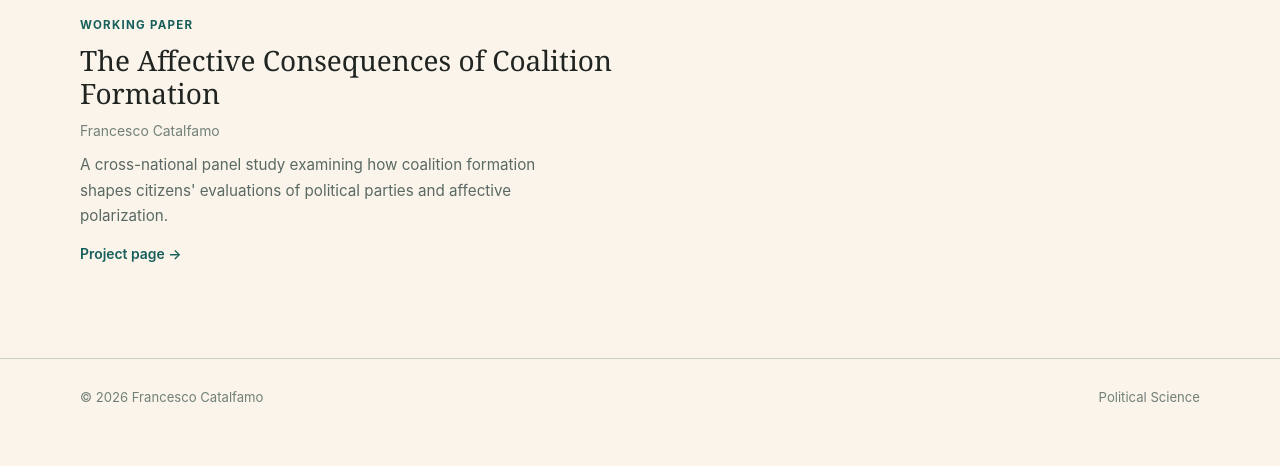
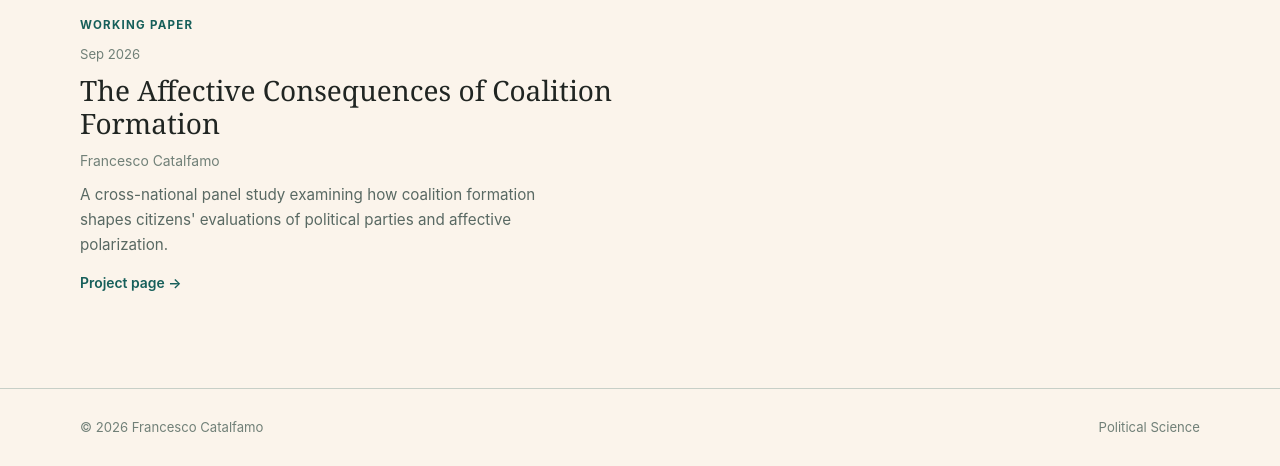
Before and after one commit to FCatalfamo/FCatalfamo.github.io, a Jekyll site: the page built from research/index.html, in a window 1280 px wide and 1393 px high, cut to the strip 927-1393 px from the top of the window. Built offline with Jekyll 4.4.1, drawn with Linux system fonts in a browser that asks for light colours.

Commit message:
Update index.html

```diff
--- a/research/index.html
+++ b/research/index.html
@@ -22,7 +22,6 @@ title: Research
 
     <title>Research — Francesco Catalfamo</title>
 
-
     <style>
 
         :root {
@@ -44,16 +43,13 @@ title: Research
 
         }
 
-
         * {
             box-sizing: border-box;
         }
 
-
         html {
             scroll-behavior: smooth;
         }
-
 
         body {
 
@@ -76,18 +72,15 @@ title: Research
 
         }
 
-
         a {
             color: inherit;
             text-decoration: none;
         }
 
-
         img {
             display: block;
             max-width: 100%;
         }
-
 
         .container {
 
@@ -97,12 +90,7 @@ title: Research
 
         }
 
-
-
-        /* ======================================
-           HEADER
-        ====================================== */
-
+        /* HEADER */
 
         .site-header {
 
@@ -120,7 +108,6 @@ title: Research
 
         }
 
-
         .navbar {
 
             min-height: 72px;
@@ -135,7 +122,6 @@ title: Research
 
         }
 
-
         .site-name {
 
             font-weight: 700;
@@ -145,7 +131,6 @@ title: Research
             color: var(--petrol-dark);
 
         }
-
 
         .nav-links {
 
@@ -159,7 +144,6 @@ title: Research
 
         }
 
-
         .nav-links a {
 
             color: var(--petrol-dark);
@@ -168,7 +152,6 @@ title: Research
 
         }
 
-
         .nav-links a:hover,
         .nav-links a.active {
 
@@ -176,19 +159,13 @@ title: Research
 
         }
 
-
-
-        /* ======================================
-           HERO
-        ====================================== */
-
+        /* HERO */
 
         .research-hero {
 
             padding: 88px 0 76px;
 
         }
-
 
         .eyebrow {
 
@@ -205,7 +182,6 @@ title: Research
             margin-bottom: 20px;
 
         }
-
 
         .research-hero h1 {
 
@@ -228,7 +204,6 @@ title: Research
 
         }
 
-
         .research-intro {
 
             max-width: 780px;
@@ -241,12 +216,7 @@ title: Research
 
         }
 
-
-
-        /* ======================================
-           PROJECTS
-        ====================================== */
-
+        /* PROJECTS */
 
         .projects-section {
 
@@ -255,7 +225,6 @@ title: Research
             border-top: 1px solid var(--line-dark);
 
         }
-
 
         .projects-header {
 
@@ -268,7 +237,6 @@ title: Research
             margin-bottom: 42px;
 
         }
-
 
         .projects-label {
 
@@ -284,7 +252,6 @@ title: Research
 
         }
 
-
         .projects-description {
 
             color: #596963;
@@ -294,7 +261,6 @@ title: Research
             font-size: 0.98rem;
 
         }
-
 
         .projects-grid {
 
@@ -306,13 +272,11 @@ title: Research
 
         }
 
-
         .project-card {
 
             min-width: 0;
 
         }
-
 
         .project-image-link {
 
@@ -325,7 +289,6 @@ title: Research
             background: var(--sage-soft);
 
         }
-
 
         .project-image {
 
@@ -341,7 +304,6 @@ title: Research
 
         }
 
-
         .project-image-link:hover .project-image {
 
             transform: scale(1.018);
@@ -349,7 +311,6 @@ title: Research
             opacity: 0.94;
 
         }
-
 
         .project-placeholder {
 
@@ -369,7 +330,6 @@ title: Research
                 );
 
         }
-
 
         .project-placeholder::before {
 
@@ -391,7 +351,6 @@ title: Research
 
         }
 
-
         .project-placeholder::after {
 
             content: "";
@@ -412,7 +371,6 @@ title: Research
 
         }
 
-
         .project-status {
 
             color: var(--petrol);
@@ -429,6 +387,15 @@ title: Research
 
         }
 
+        .project-date {
+
+            color: #718078;
+
+            font-size: 0.82rem;
+
+            margin-bottom: 8px;
+
+        }
 
         .project-title {
 
@@ -447,20 +414,17 @@ title: Research
 
         }
 
-
         .project-title a {
 
             transition: color 0.18s ease;
 
         }
 
-
         .project-title a:hover {
 
             color: var(--petrol);
 
         }
-
 
         .project-authors {
 
@@ -471,7 +435,6 @@ title: Research
             margin-bottom: 9px;
 
         }
-
 
         .project-description {
 
@@ -484,7 +447,6 @@ title: Research
             max-width: 500px;
 
         }
-
 
         .project-link {
 
@@ -500,13 +462,11 @@ title: Research
 
         }
 
-
         .project-link:hover {
 
             color: var(--petrol-dark);
 
         }
-
 
         .empty-projects {
 
@@ -516,12 +476,7 @@ title: Research
 
         }
 
-
-
-        /* ======================================
-           FOOTER
-        ====================================== */
-
+        /* FOOTER */
 
         .site-footer {
 
@@ -535,7 +490,6 @@ title: Research
 
         }
 
-
         .footer-inner {
 
             display: flex;
@@ -564,13 +511,11 @@ title: Research
 
             }
 
-
             .projects-header {
 
                 gap: 24px;
 
             }
-
 
             .projects-grid {
 
@@ -579,7 +524,6 @@ title: Research
             }
 
         }
-
 
         @media (max-width: 560px) {
 
@@ -595,7 +539,6 @@ title: Research
 
             }
 
-
             .nav-links {
 
                 width: 100%;
@@ -608,7 +551,6 @@ title: Research
 
             }
 
-
             .research-hero {
 
                 padding: 62px 0 54px;
@@ -617,23 +559,15 @@ title: Research
 
         }
 
-
     </style>
 
 </head>
 
-
-
 <body>
-
-
-    <!-- HEADER -->
-
 
     <header class="site-header">
 
         <div class="container navbar">
-
 
             <a
                 class="site-name"
@@ -641,7 +575,6 @@ title: Research
             >
                 Francesco Catalfamo
             </a>
-
 
             <nav
                 class="nav-links"
@@ -669,34 +602,23 @@ title: Research
 
             </nav>
 
-
         </div>
 
     </header>
 
-
-
-
     <main>
-
-
-        <!-- HERO -->
-
 
         <section class="research-hero">
 
             <div class="container">
 
-
                 <div class="eyebrow">
                     Research
                 </div>
 
-
                 <h1>
                     Research.
                 </h1>
-
 
                 <p class="research-intro">
 
@@ -710,29 +632,19 @@ title: Research
 
                 </p>
 
-
             </div>
 
         </section>
-
-
-
-
-        <!-- PROJECTS -->
-
 
         <section class="projects-section">
 
             <div class="container">
 
-
                 <div class="projects-header">
-
 
                     <div class="projects-label">
                         Projects
                     </div>
-
 
                     <div class="projects-description">
 
@@ -741,17 +653,13 @@ title: Research
 
                     </div>
 
-
                 </div>
 
 
-
-
-                {% assign projects = site.research | sort: "order" %}
+                {% assign projects = site.research | sort: "date" | reverse %}
 
 
                 {% if projects.size > 0 %}
-
 
                     <div class="projects-grid">
 
@@ -787,8 +695,6 @@ title: Research
                                 </a>
 
 
-
-
                                 {% if project.status %}
 
                                     <div class="project-status">
@@ -800,6 +706,15 @@ title: Research
                                 {% endif %}
 
 
+                                {% if project.date %}
+
+                                    <div class="project-date">
+
+                                        {{ project.date | date: "%b %Y" }}
+
+                                    </div>
+
+                                {% endif %}
 
 
                                 <h2 class="project-title">
@@ -813,8 +728,6 @@ title: Research
                                 </h2>
 
 
-
-
                                 {% if project.authors %}
 
                                     <div class="project-authors">
@@ -826,8 +739,6 @@ title: Research
                                 {% endif %}
 
 
-
-
                                 {% if project.description %}
 
                                     <p class="project-description">
@@ -837,8 +748,6 @@ title: Research
                                     </p>
 
                                 {% endif %}
-
-
 
 
                                 <a
@@ -875,14 +784,7 @@ title: Research
 
         </section>
 
-
     </main>
-
-
-
-
-    <!-- FOOTER -->
-
 
     <footer class="site-footer">
 
@@ -900,7 +802,6 @@ title: Research
 
     </footer>
 
-
 </body>
 
 </html>
```
Also changed, not shown: other parts of research/index.html (+0 -7 lines).
